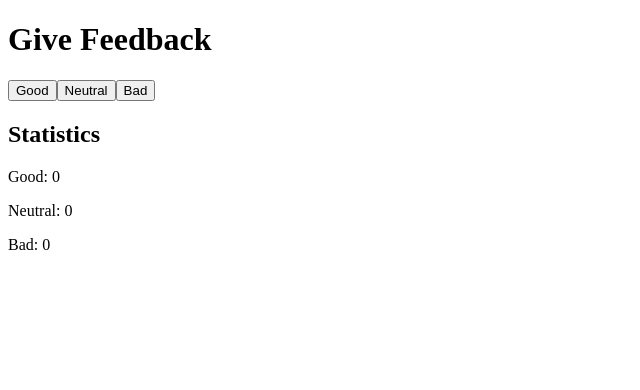
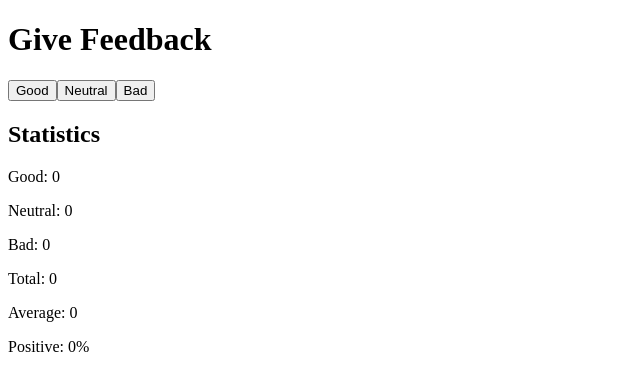
Before and after one commit to hunterb2121/FullStackOpen, a React (Vite) app in the folder part1/unicafe/: page / in a window 1280 px wide. Shown: the top 390 px of the page, without its empty margins (0-640 px from the left). Built offline with nearby package versions, Linux system fonts and the light colour scheme.

Commit message:
FullStackOpen 1.7: unicafe step 2

```diff
--- a/part1/unicafe/src/App.jsx
+++ b/part1/unicafe/src/App.jsx
@@ -20,6 +20,12 @@ const App = () => {
     }
   };
 
+  const total = [good, neutral, bad].reduce((acc, currValue) => acc + currValue, 0);
+
+  const averageFeedback = () => total !== 0 ? ((good * 1) + (neutral * 0) + (bad * -1)) / total : 0;
+
+  const positiveFeedback = () => total !== 0 ? (good / total * 100) : 0;
+
   return (
     <div>
       <h1>Give Feedback</h1>
@@ -32,6 +38,9 @@ const App = () => {
       <p>Good: <Display value={good} /></p>
       <p>Neutral: <Display value={neutral} /></p>
       <p>Bad: <Display value={bad} /></p>
+      <p>Total: <Display value={total} /></p>
+      <p>Average: <Display value={averageFeedback()} /></p>
+      <p>Positive: <Display value={positiveFeedback()} />%</p>
     </div>
   );
 };
```
